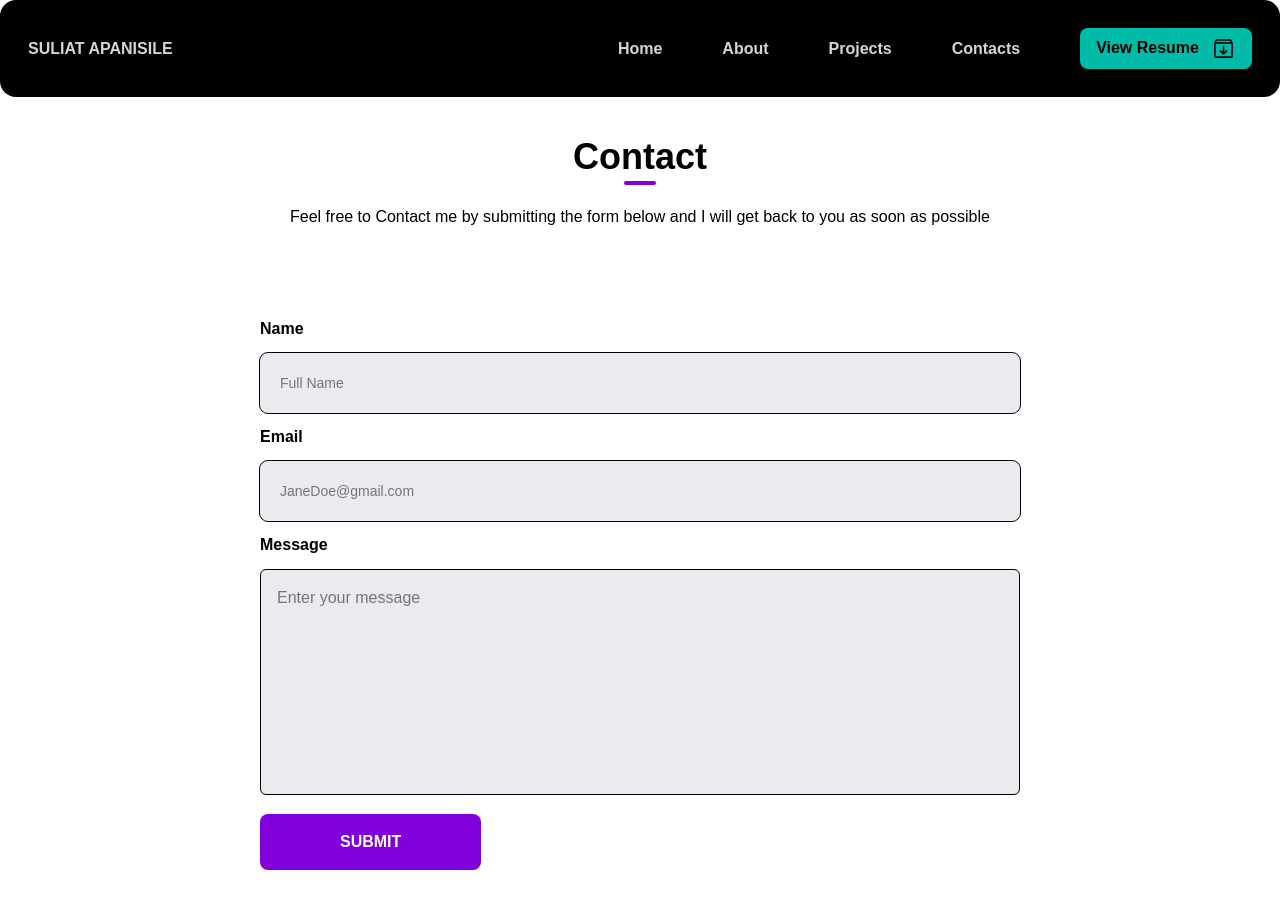
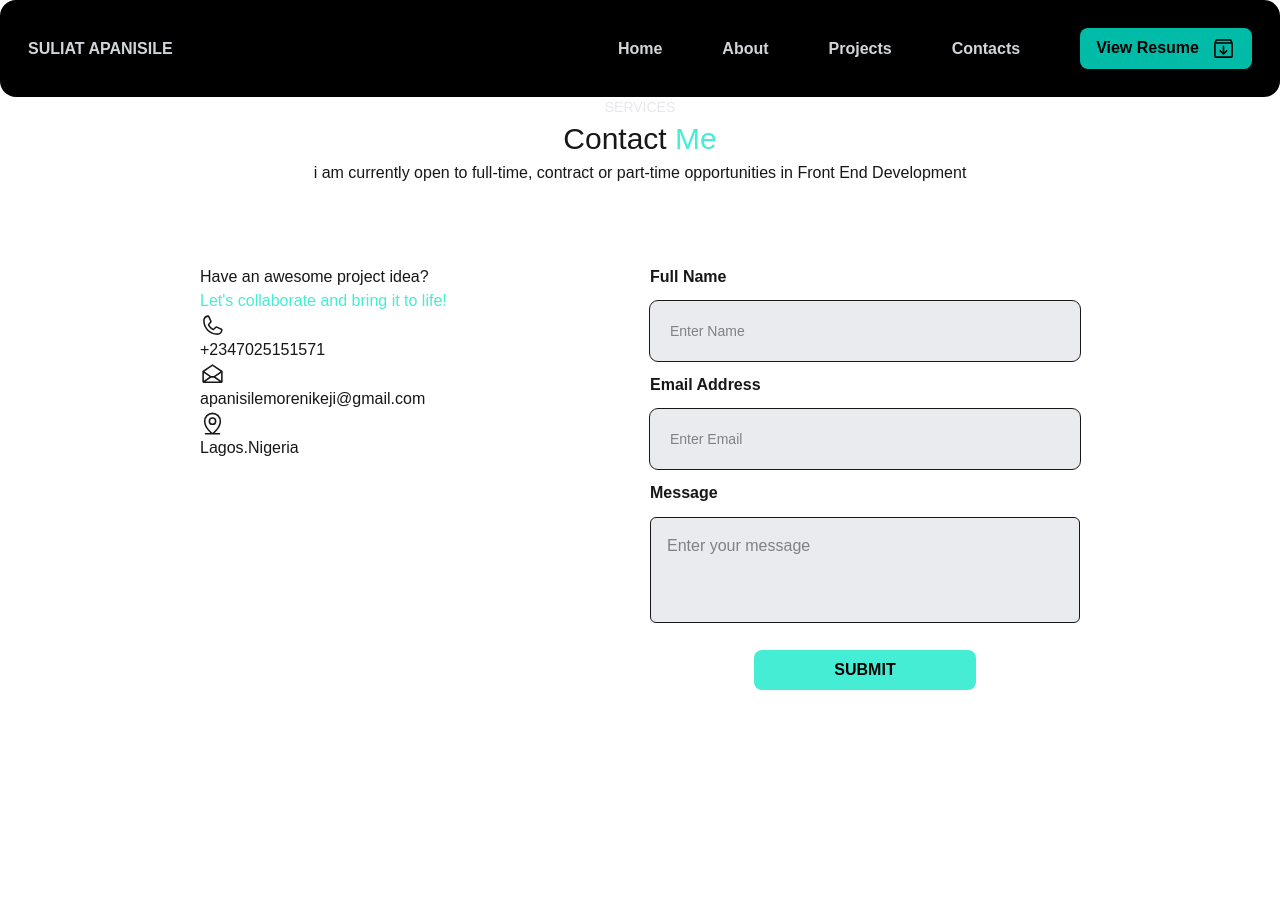
Before and after one commit to Adetutu234/nextjs-project3, a Next.js app: page /contact in a window 1280 px wide. Shown: the top 908 px of the page. Built offline with nearby package versions, Linux system fonts and the light colour scheme.

Commit message:
made a lot of changes

```diff
--- a/app/about/page.tsx
+++ b/app/about/page.tsx
@@ -46,6 +46,8 @@ const page = () => {
             </div>
           </div>
         </div>
+
+
     </div>
   )
 }
--- a/app/components/Footer.tsx
+++ b/app/components/Footer.tsx
@@ -5,24 +5,42 @@ import { FacebookLogoIcon, LinkedinLogo, YoutubeLogo, TwitterLogoIcon, GithubLog
 
 const Footer = () => {
   return (
-    <div className='grid lg:grid-cols-3 sm:grid-cols-1 p-10 pb-5 gap-10'>
-      <div className='space-y-5 col-span-2'>
+    <div className='grid lg:grid-cols-4 sm:grid-cols-1 p-10 pb-5 gap-10'>
+      <div className='space-y-5'>
         <h1 className='font-bold text-xl uppercase'>Suliat Apanisile</h1>
-        <p className='text-sm lg:w-150'>A Frontend focused Web Developer building the Frontend of Websites and Web Applications that leads to the success of the overall product</p>
+        <p className='text-sm'>A Frontend focused Web Developer building Websites and Web Applications that leads to the success of the overall product</p>
       </div>
+
+      <div className='border-r-1 border-r-teal-300'>
+        <ul className='space-y-2 capitalize text-md'>
+          <li>web developer</li>
+          <li>frontend developer</li>
+        </ul>
+      </div>
+
+      <div className='border-r-1 border-r-teal-300'>
+        <ul className='space-y-2 capitalize text-md'>
+          <li>home</li>
+          <li>about me</li>
+          <li>my projects</li>
+          <li>contact me</li>
+        </ul>
+      </div>
+
       <div className='space-y-5 cursor-pointer'>
-        <p className='font-bold text-xl uppercase '>social</p>
-        <div className='lg:flex lg:space-x-6 space-y-3 shadow-2xl drop-shadow-2xl'>
-            <p><TwitterLogoIcon size={30} className='hover:bg-purple-300 hover:rounded'/></p>
-            <p><LinkedinLogo size={30} className='hover:bg-purple-300 hover:rounded'/></p>
-            <p><YoutubeLogo size={30} className='hover:bg-purple-300 hover:rounded'/></p>
-            <p><GithubLogo size={30} className='hover:bg-purple-300 hover:rounded'/></p>
-            <p><FacebookLogoIcon size={30} className='hover:bg-purple-300 hover:rounded'/></p>
+        <p className='font-bold text-lg capitalize'>social media handles</p>
+        <div className='lg:flex lg:space-x-5 space-y-3 shadow-2xl drop-shadow-2xl'>
+            <p><TwitterLogoIcon size={25} className='hover:bg-purple-300 hover:rounded'/></p>
+            <p><LinkedinLogo size={25} className='hover:bg-purple-300 hover:rounded'/></p>
+            <p><YoutubeLogo size={25} className='hover:bg-purple-300 hover:rounded'/></p>
+            <p><GithubLogo size={25} className='hover:bg-purple-300 hover:rounded'/></p>
+            <p><FacebookLogoIcon size={25} className='hover:bg-purple-300 hover:rounded'/></p>
         </div>
       </div>
-      <hr className="col-span-3 border-t border-white mt-12" />
-      <div className='col-span-3 text-xs'>
-        <p className='text-center'> &copy; Copyright 2025. Made by <span className='font-bold underline'>Suliat Apanisile</span></p>
+
+      <hr className="col-span-full bg-teal-300 h-0.5 mt-10" />
+      <div className='col-span-full text-xs flex items-center justify-center'>
+        <p> &copy; Copyright 2025. Made by <span className='font-bold underline text-teal-300'>Suliat Apanisile</span></p>
       </div>
     </div>
   )
--- a/app/components/Homepage.tsx
+++ b/app/components/Homepage.tsx
@@ -2,7 +2,7 @@
 
 import React, { useState } from 'react'
 import Button from './Button'
-import { FacebookLogoIcon, LinkedinLogo, YoutubeLogo, TwitterLogoIcon, GithubLogo } from '@phosphor-icons/react'
+import { FacebookLogoIcon, LinkedinLogo, YoutubeLogo, TwitterLogoIcon, GithubLogo ,CodeIcon, MagicWandIcon, WebhooksLogoIcon } from '@phosphor-icons/react'
 import Link from 'next/link'
 
 const Homepage = () => {
@@ -27,6 +27,30 @@ const Homepage = () => {
               </div>
             </div>
           </div>
+
+          <div className='bg-black/5'>
+            <p className='text-gray-200 text-sm uppercase justify-self-center'>services</p>
+            <h1 className='text-3xl capitalize justify-self-center'>what <span className='text-teal-300'>i do</span></h1>
+
+            <div className='grid grid-cols-3 gap-5 p-10'>
+              <div className='bg-white/10 shadow-2xl drop-shadow-2xl border-1 border-teal-300 p-5 hover:bg-teal-300 hover:text-black hover:shadow-2xl hover:drop-shadow-2xl rounded-xl '>
+                <CodeIcon size={32} className='border-2 rounded-full p-1'/>
+                <h1 className='font-bold text-xl border-b-1 border-b-teal-300 pt-3 capitalize'>web development</h1>
+                <p className='py-3 font-medium text-sm'>I use my knowledge of various programming languages such as HTML5, CSS3, REACT, JAVASCRIPT, TYPESCRIPT, TAILWIND TO build digital solutions for users</p>
+              </div>
+              <div className='bg-white/10 shadow-2xl drop-shadow-2xl border-1 border-teal-300 p-5 hover:bg-teal-300 hover:text-black hover:shadow-2xl hover:drop-shadow-2xl rounded-xl '>
+                <WebhooksLogoIcon size={32} className='border-2 rounded-full p-1'/>
+                <h1 className='font-bold text-xl border-b-1 border-b-teal-300 pt-3 capitalize'>wordpress development</h1>
+                <p className='py-3 font-medium text-sm'>Leveraging WordPress, I design and develop websites by customizing themes, building and configuring plugins, and using HTML, CSS, and JavaScript to create engaging digital experiences.</p>
+              </div>
+              <div className='bg-white/10 shadow-2xl drop-shadow-2xl border-1 border-teal-300 p-5 hover:bg-teal-300 hover:text-black hover:shadow-2xl hover:drop-shadow-2xl rounded-xl '>
+                <MagicWandIcon size={32} className='border-2 rounded-full p-1'/>
+                <h1 className='font-bold text-xl border-b-1 border-b-teal-300 pt-3 capitalize'>web development</h1>
+                <p className='py-3 font-medium text-sm'>I use my knowledge of various programming languages such as HTML5, CSS3, REACT, JAVASCRIPT, TYPESCRIPT, TAILWIND TO build digital solutions for users</p>
+              </div>
+            </div>
+          </div>
+
       </div>
 
   )
--- a/app/components/Navbar.tsx
+++ b/app/components/Navbar.tsx
@@ -28,7 +28,9 @@ const Navbar = () => {
             <Link href='/projects'>projects</Link>
             <Link href='/contact'>contacts</Link>
             <div>
-              <Button text={'view resume'} className={' capitalize bg-teal-500 text-black w-fit px-4 py-2 mx-auto rounded-lg font-bold flex gap-3'} icon={<BoxArrowDownIcon size={25} className={''}/>}/>
+              <a href="/Suliat-Apanisile-Resume.pdf" target='_blank'>
+              <Button text={'view resume'} className={' capitalize bg-teal-500 text-black w-fit px-4 py-2 mx-auto rounded-lg cursor-pointer font-bold flex gap-3'} icon={<BoxArrowDownIcon size={25} className={''}/>}/>
+              </a>
             </div>
         </ul>
       </div>
--- a/app/contact/page.tsx
+++ b/app/contact/page.tsx
@@ -3,6 +3,8 @@
 import React, { useState } from 'react'
 import Button from '../components/Button'
 import Modal from '../components/Modal'
+import { PhoneIcon, EnvelopeOpenIcon, MapPinLineIcon } from '@phosphor-icons/react'
+
 
 const page = () => {
   const [toggle, setToggle]=useState(false)
@@ -10,41 +12,69 @@ const page = () => {
     setToggle (!toggle)
   }
   return (
-    <div className='p-10 bg-[url("https://i0.wp.com/backgroundabstract.com/wp-content/uploads/edd/2022/02/vecteezy_abstract-geometric-background-illustration-in-flat-style_-e1656068792936.jpg?resize=600%2C450&ssl=1")] bg-no-repeat bg-cover min-h-screen text-black '>
-      <div className='text-center space-y-5 pb-7'>
-        <div className="inline-block">
-          <h1 className='font-semibold text-4xl'>Contact</h1>
-          <div className='w-8 h-1 bg-purple-700 mx-auto mt-1 rounded-2xl'></div>
-        </div>
+    <div className=''>
+          {/* top */}
+        <div>
+          <div className='space-y-1'>
+          <p className='text-gray-200 text-sm uppercase justify-self-center'>services</p>
+          <h1 className='text-3xl capitalize justify-self-center'>contact <span className='text-teal-300'>me</span></h1>
+          <p className='text-center'> i am currently open to full-time, contract or part-time opportunities in Front End Development </p>
+          </div>
+          {/* grid */}
+        <div className='grid grid-cols-1 lg:grid-cols-2 gap-5 mt-10 bg-white/10 p-10 m-40'>
+            {/* left */}
+          <div>
+            <p>Have an awesome project idea? <br/><span className='text-teal-300'> Let's collaborate and bring it to life! </span></p>
+            <ul>
+              <div classname='flex '>
+                <PhoneIcon size={25} />
+                <p>+2347025151571</p>
+              </div>
+              <div classname='flex'>
+                <EnvelopeOpenIcon size={25} />
+                <p>apanisilemorenikeji@gmail.com</p>
+              </div>
+              <div classname='flex'>
+                <MapPinLineIcon size={25} />
+                Lagos.Nigeria
+              </div>
+            </ul>
+          </div>
 
-        <p className='text-md'>Feel free to Contact me by submitting the form below and I will get back to you as soon as possible</p>
-      </div>
-
-      <div className='lg:ml-40 lg:mr-40 lg:p-10  bg-white gap-5 space-y-5 '>
-        <form action="" className='space-y-3 p-5 '>
-          <p className='font-bold'>Name</p>
+          {/* right */}
+      <div className=''>
+        <form action="" className='space-y-3 '>
+          <p className='font-bold'>Full Name</p>
           <input
             type="text"
-            placeholder='Full Name'
+            placeholder='Enter Name'
             className='outline-1 text-sm lg:p-5 p-3 bg-slate-700/10 w-full rounded-lg' />
 
-          <p className='font-bold'>Email</p>
+          <p className='font-bold'>Email Address</p>
           <input
             type="email"
-            placeholder='JaneDoe@gmail.com'
+            placeholder='Enter Email'
             className='outline-1 text-sm lg:p-5 p-3 bg-slate-700/10 w-full rounded-lg' />
 
           <p className='font-bold'>Message</p>
             <textarea
               placeholder="Enter your message"
-              rows= {8}
+              rows= {3}
               className="w-full p-4 border rounded-md resize-none bg-slate-700/10"/>
-            <Button text={'submit'} className={'lg:px-20 px-6 py-4 cursor-pointer rounded-lg uppercase font-bold bg-purple-700 text-center lg:w-fit text-white '} onClick={handleToggle}/>
-            {toggle && <Modal handleToggle={handleToggle}/>}
-        </form>
+            </form>
+        <div className='flex justify-center mt-5'>
+          <Button text={'submit'} className={'lg:px-20 px-6 py-2 cursor-pointer rounded-lg uppercase font-bold bg-teal-300 text-center lg:w-fit text-black '} onClick={handleToggle}/>
+        </div>
+        {toggle && <Modal handleToggle={handleToggle}/>}
       </div>
+
+          </div>
+
+        </div>
+
     </div>
   )
+
 }
 
 export default page
```
Also changed, not shown: 1 other file (tests, documents, lock files or other folders).
